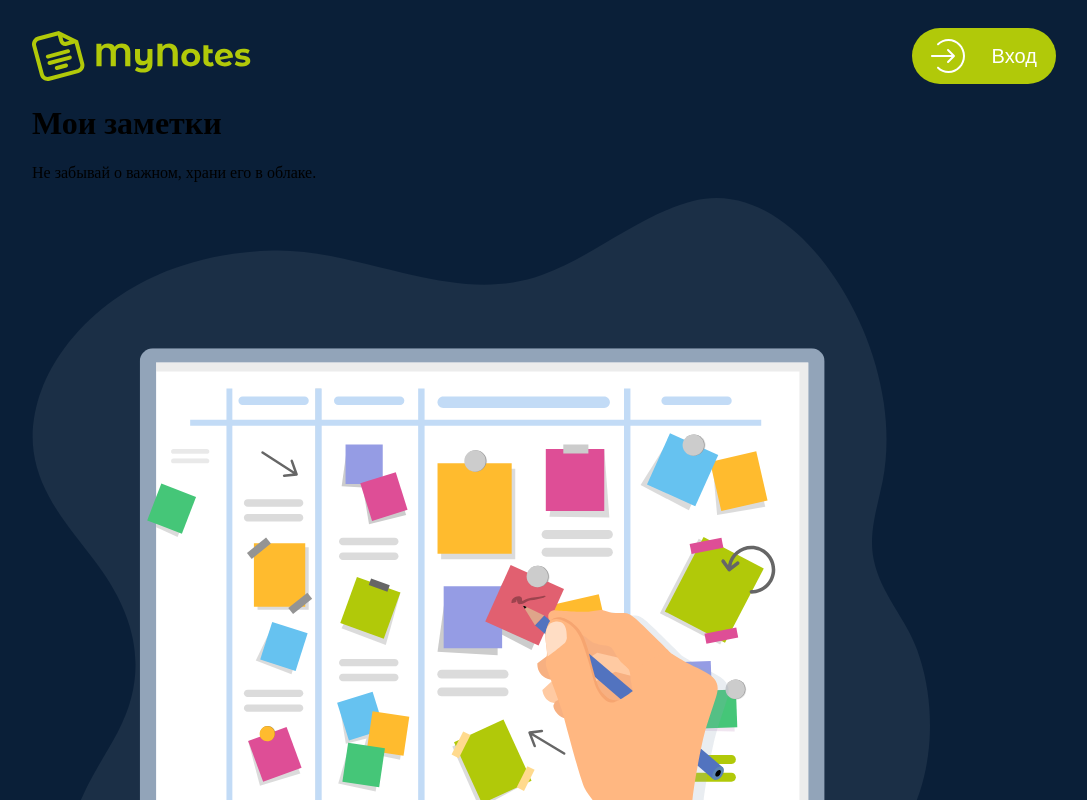
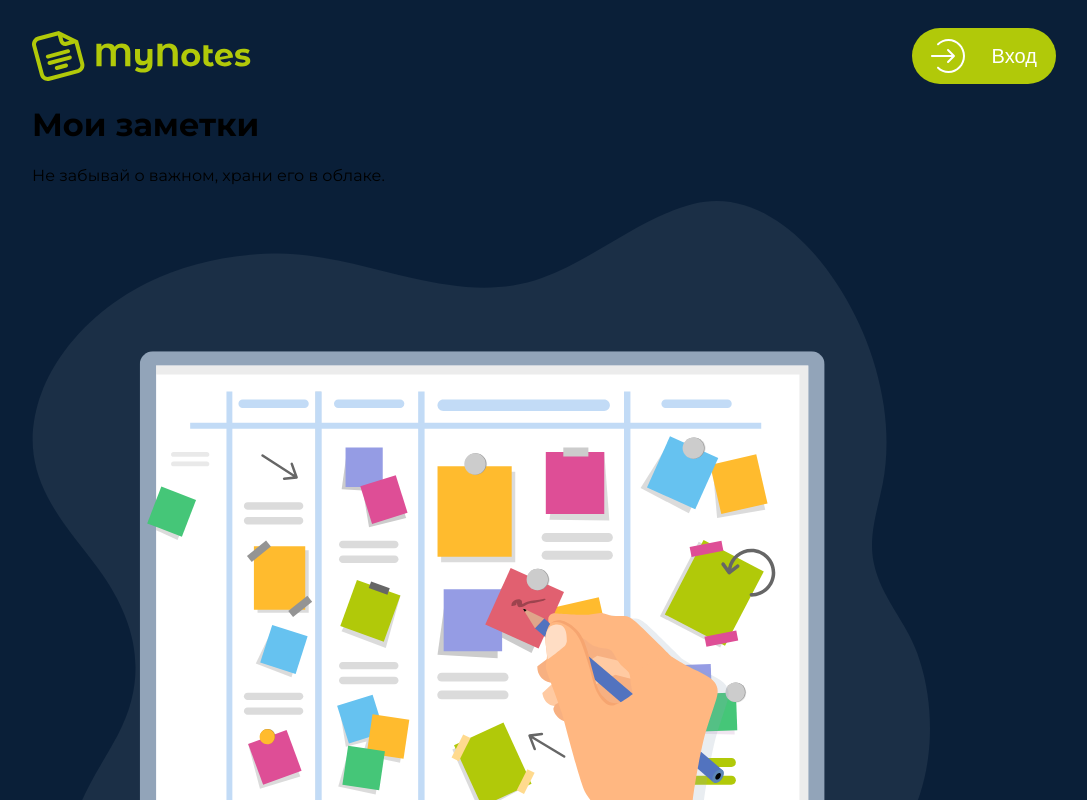
Before and after one commit to TatianaChF/notes, a Vue app: page / in a window 1280 px wide. Shown: the top 800 px of the page, without its empty margins (96-1183 px from the left). Built offline with nearby package versions, Linux system fonts and the light colour scheme.

Commit message:
add Montserrat font

```diff
--- a/index.html
+++ b/index.html
@@ -4,6 +4,9 @@
     <meta charset="UTF-8" />
     <link rel="icon" type="image/svg+xml" href="/vite.svg" />
     <meta name="viewport" content="width=device-width, initial-scale=1.0" />
+      <link rel="preconnect" href="https://fonts.googleapis.com">
+      <link rel="preconnect" href="https://fonts.gstatic.com" crossorigin>
+      <link href="https://fonts.googleapis.com/css2?family=Montserrat:ital,wght@0,100..900;1,100..900&display=swap" rel="stylesheet">
     <title>Vite + Vue + TS</title>
   </head>
   <body>
--- a/src/style.css
+++ b/src/style.css
@@ -3,6 +3,7 @@
   margin-left: 120px;
   margin-right: 120px;
   margin-top: 20px;
+  font-family: "Montserrat", sans-serif;
 
   font-synthesis: none;
   text-rendering: optimizeLegibility;
```
